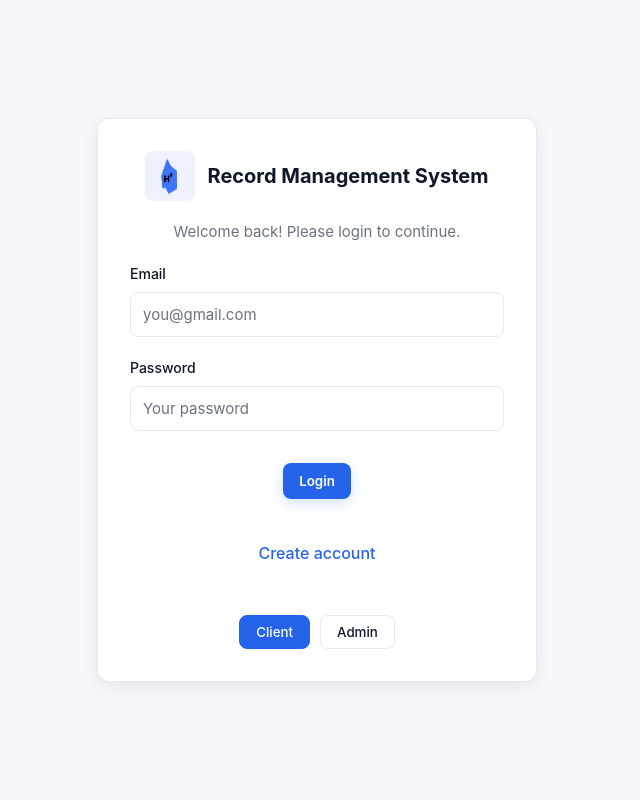
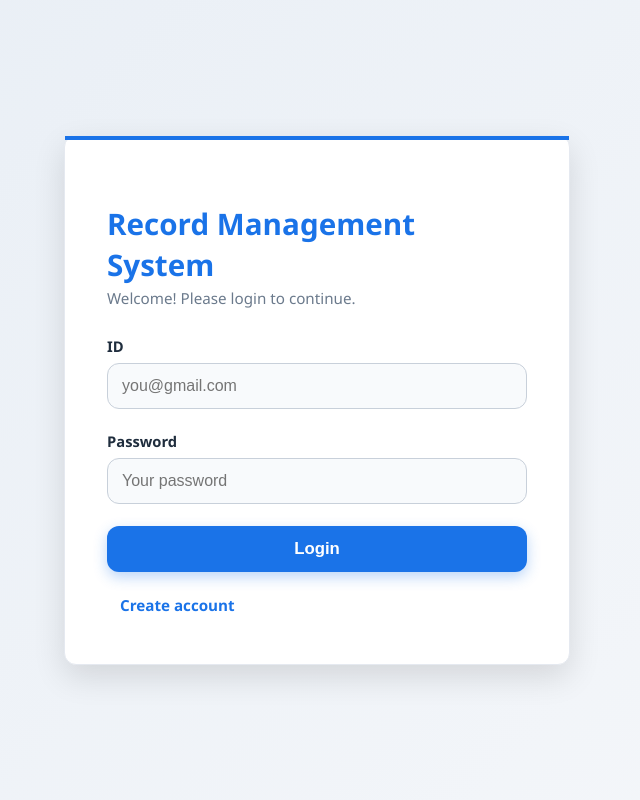
Before and after one commit to marcelo12211/Web-Tech--Midterm, a PHP site: page /login.php in a window 1280 px wide. Shown: the whole page, without its empty margins (323-963 px from the left). Run offline with PHP 8.4, Linux system fonts and the light colour scheme.

Commit message:
The login design has been adjusted

```diff
--- a/Webtech/css/design.css
+++ b/Webtech/css/design.css
@@ -1,60 +1,176 @@
 :root {
-  --bg: #f6f8fb;
-  --card: #ffffff;
-  --text-primary: #0f172a;
-  --text-muted: #6b7280;
-  --border-color: #e6e9ef;
-  --accent: #2563eb;
-  --accent-hover: #1d4ed8;
-  --danger: #dc2626;
-  --spacing-sm: 8px;
-  --spacing-md: 12px;
-  --spacing-lg: 20px;
-  --header-height: 64px;
-  --radius: 8px;
-  --shadow: 0 4px 18px rgba(11, 15, 30, 0.08);
-  --transition-fast: 0.2s ease-out;
-  * {
-    box-sizing: border-box;
-    font-family: Inter, system-ui, -apple-system, Segoe UI, Roboto,
-      "Helvetica Neue", Arial, sans-serif;
+  --bg: linear-gradient(135deg, #e8eef5, #f5f7fa);
+  --card-bg: #ffffff;
+
+  --color-primary: #1a73e8;
+  --color-primary-dark: #145ec2;
+  --color-accent: #2ecc71;
+  --color-error: #d93025;
+
+  --text-main: #1f2d3d;
+  --text-muted: #6b7a8c;
+
+  --border: #c8d0da;
+
+  --radius: 12px;
+  --shadow: 0 12px 32px rgba(0, 0, 0, 0.12);
 }
+
+/* Center layout */
 body {
   margin: 0;
+  padding: 0;
+  height: 100vh;
+
+  display: flex;
+  justify-content: center;
+  align-items: center;
+
   background: var(--bg);
-    color: var(--text-primary);
-    line-height: 1.5;
+  font-family: "Segoe UI", Arial, sans-serif;
+  color: var(--text-main);
 }
-  a {
+
+/* Login Card */
+.auth-card {
+  background: var(--card-bg);
+  padding: 48px 42px;
+
+  width: 420px;
+  border-radius: var(--radius);
+  box-shadow: var(--shadow);
+
+  animation: fadeIn 0.45s ease;
+  border: 1px solid #e5e9f0;
+  position: relative;
+}
+
+.auth-card::before {
+  content: "";
+  position: absolute;
+  top: 0;
+  left: 0;
+
+  width: 100%;
+  height: 4px;
+  background: var(--color-primary);
+}
+
+/* Title */
+.brand h1 {
+  font-size: 1.85rem;
+  font-weight: 750;
+  margin-bottom: 6px;
+  color: var(--color-primary);
+}
+
+.auth-card > p {
+  margin-top: -3px;
+  margin-bottom: 28px;
+  font-size: 0.95rem;
+  color: var(--text-muted);
+}
+
+/* Form Grid */
+.form-grid {
+  display: flex;
+  flex-direction: column;
+  gap: 22px; /* Perfect spacing between fields */
+}
+
+/* Label + Input Wrapper (aligned consistently) */
+.form-group {
+  display: flex;
+  flex-direction: column;
+}
+
+.form-group label {
+  font-size: 0.92rem;
+  font-weight: 600;
+  margin-bottom: 7px;
+  color: var(--text-main);
+}
+
+.form-group input {
+  padding: 13px 14px;
+  font-size: 1rem;
+
+  border: 1px solid var(--border);
+  border-radius: var(--radius);
+
+  background: #f8fafc;
+  transition: 0.25s ease;
+}
+
+/* Uniform hover and focus */
+.form-group input:hover {
+  border-color: var(--color-primary);
+}
+
+.form-group input:focus {
+  border-color: var(--color-primary);
+  box-shadow: 0 0 0 3px rgba(26, 115, 232, 0.22);
+  outline: none;
+}
+
+/* Buttons */
+.btn {
+  width: 100%;
+  padding: 13px;
+
+  border-radius: var(--radius);
+  cursor: pointer;
+
+  font-size: 1.05rem;
+  font-weight: 600;
+
+  border: none;
+  transition: 0.25s ease;
+}
+
+.btn.primary {
+  background: var(--color-primary);
+  color: white;
+  box-shadow: 0 5px 14px rgba(26, 115, 232, 0.3);
+}
+
+.btn.primary:hover {
+  background: var(--color-primary-dark);
+  transform: translateY(-2px);
+}
+
+/* Create Account Link */
+.btn.link {
+  background: transparent;
+  color: var(--color-primary);
+  font-size: 0.95rem;
   text-decoration: none;
-    transition: color var(--transition-fast);
 }
-  body.auth-page {
-    display: grid;
-    min-height: 100vh;
-    place-items: center;
-    padding: var(--spacing-lg);
-    background: var(--bg);
+
+.btn.link:hover {
+  color: var(--color-accent);
 }
-  .auth-card {
-    width: 440px;
-    max-width: 100%;
-    background: var(--card);
-    border-radius: 12px;
-    padding: 32px;
-    box-shadow: var(--shadow);
-    text-align: center;
-    backdrop-filter: none;
-    border: 1px solid var(--border-color);
-    color: var(--text-primary);
-    animation: slideInUp 0.6s ease;
-    position: relative;
-    z-index: 2;
+
+/* Error Message */
+.form-message {
+  margin-top: 15px;
+  padding: 12px;
+
+  background: #fde7e7;
+  border: 1px solid var(--color-error);
+
+  color: var(--color-error);
+  font-size: 0.9rem;
+  border-radius: var(--radius);
+
+  animation: shake 0.2s ease;
 }
-  @keyframes slideInUp {
+
+/* Animations */
+@keyframes fadeIn {
   from {
     opacity: 0;
-      transform: translateY(20px);
+    transform: translateY(12px);
   }
   to {
     opacity: 1;
@@ -62,151 +178,20 @@
   }
 }
 
-  .brand {
-    display: flex;
-    gap: var(--spacing-md);
-    align-items: center;
-    justify-content: center;
-    margin-bottom: var(--spacing-lg);
+@keyframes shake {
+  0% {
+    transform: translateX(0);
   }
-  .brand .logo {
-    width: 50px;
-    height: 50px;
-    border-radius: var(--radius);
-    background: #eef2ff;
-    padding: 6px;
+  25% {
+    transform: translateX(-2px);
   }
-  .brand h1 {
-    font-size: 20px;
-    font-weight: 700;
-    margin: 0;
-    color: var(--text-primary);
+  50% {
+    transform: translateX(2px);
   }
-
-  .auth-card p {
-    color: var(--text-muted);
-    margin-bottom: var(--spacing-lg);
-    font-size: 15px;
+  75% {
+    transform: translateX(-2px);
   }
-
-  .form-grid {
-    display: grid;
-    gap: var(--spacing-lg);
-    text-align: left;
-  }
-  .form-grid label {
-    font-size: 14px;
-    color: var(--text-primary);
-    font-weight: 500;
-    display: block;
-  }
-  .form-grid input {
-    width: 100%;
-    padding: 12px;
-    border: 1px solid var(--border-color);
-    border-radius: var(--radius);
-    margin-top: var(--spacing-sm);
-    background: var(--card);
-    font-size: 15px;
-    color: var(--text-primary);
-    transition: border-color var(--transition-fast),
-      box-shadow var(--transition-fast);
-  }
-  .form-grid input:focus {
-    border-color: var(--accent);
-    box-shadow: 0 0 0 3px rgba(37, 99, 235, 0.1);
-    outline: none;
-  }
-  .form-grid input::placeholder {
-    color: var(--text-muted);
-  }
-
-  .form-actions {
-    display: flex;
-    gap: var(--spacing-sm);
-    align-items: center;
-    justify-content: center;
-    margin-top: var(--spacing-md);
-  }
-
-  .form-message {
-    color: var(--danger);
-    font-size: 13px;
-    min-height: 18px;
-    text-align: center;
-    margin-top: var(--spacing-sm);
-  }
-  .btn {
-    padding: 10px 16px;
-    border-radius: var(--radius);
-    border: 0;
-    cursor: pointer;
-    font-weight: 600;
-    background: transparent;
-    transition: all var(--transition-fast);
-    text-align: center;
-  }
-  .btn.primary {
-    background: var(--accent);
-    color: #fff;
-    box-shadow: 0 4px 14px rgba(37, 99, 235, 0.2);
-  }
-  .btn.primary:hover {
-    background: var(--accent-hover);
-    box-shadow: 0 6px 16px rgba(37, 99, 235, 0.3);
-    transform: translateY(-1px);
-  }
-  .btn.link {
-    background: transparent;
-    color: var(--accent);
-    text-decoration: none;
-    padding: 10px 16px;
-    font-weight: 500;
-  }
-  .btn.link:hover {
-    color: var(--accent-hover);
-    text-decoration: underline;
-  }
-
-  .role-selector {
-    margin-top: var(--spacing-lg);
-    display: flex;
-    justify-content: center;
-    gap: 10px;
-  }
-
-  .role-btn {
-    background: transparent;
-    border: 1px solid var(--border-color);
-    color: var(--text-primary);
-    padding: 8px 16px;
-    border-radius: var(--radius);
-    cursor: pointer;
-    transition: all 0.3s ease;
-    font-weight: 500;
-  }
-
-  .role-btn.active {
-    background: var(--accent);
-    border-color: var(--accent);
-    color: #fff;
-  }
-
-  .role-btn:hover {
-    background: #f1f5f9;
-    border-color: #d1d8e0;
-  }
-  .role-btn.active:hover {
-    background: var(--accent-hover);
-    border-color: var(--accent-hover);
-  }
-
-  @media (max-width: 800px) {
-    .auth-page {
-      padding: var(--spacing-md);
-    }
-    .auth-card {
-      padding: 24px;
+  100% {
+    transform: translateX(0);
   }
 }
-}
--- a/Webtech/js/login.js
+++ b/Webtech/js/login.js
@@ -3,14 +3,16 @@ const roleInput = document.getElementById("roleInput");
 const clientBtn = document.getElementById("clientBtn");
 const adminBtn = document.getElementById("adminBtn");
 
-clientBtn.addEventListener("click", () => {
+if (clientBtn && adminBtn) {
+  clientBtn.addEventListener("click", () => {
     roleInput.value = "client";
     clientBtn.classList.add("active");
     adminBtn.classList.remove("active");
-});
+  });
 
-adminBtn.addEventListener("click", () => {
+  adminBtn.addEventListener("click", () => {
     roleInput.value = "admin";
     adminBtn.classList.add("active");
     clientBtn.classList.remove("active");
-});
+  });
+}
--- a/Webtech/login.php
+++ b/Webtech/login.php
@@ -50,19 +50,23 @@ if ($_SERVER["REQUEST_METHOD"] == "POST") {
 <body class="auth-page">
   <main class="auth-card">
     <div class="brand">
-      <img src="assets/logo.png" alt="Logo" class="logo" style="width:50px;height:50px;border-radius:8px;">
       <h1>Record Management System</h1>
     </div>
 
-    <p>Welcome back! Please login to continue.</p>
+    <p>Welcome! Please login to continue.</p>
 
     <form method="POST" class="form-grid">
-      <label>Email
-        <input type="email" name="email" required placeholder="you@gmail.com">
-      </label>
-      <label>Password
-        <input type="password" name="password" required placeholder="Your password">
-      </label>
+
+  <div class="form-group">
+    <label>ID</label>
+    <input type="email" name="email" required placeholder="you@gmail.com">
+  </div>
+
+  <div class="form-group">
+    <label>Password</label>
+    <input type="password" name="password" required placeholder="Your password">
+  </div>
+
 
       <input type="hidden" name="role" id="roleInput" value="client">
 
@@ -72,12 +76,6 @@ if ($_SERVER["REQUEST_METHOD"] == "POST") {
       <div class="form-actions">
         <a href="register.php" class="btn link">Create account</a>
       </div>
-
-      <div class="role-selector">
-        <button type="button" class="role-btn active" id="clientBtn">Client</button>
-        <button type="button" class="role-btn" id="adminBtn">Admin</button>
-      </div>
-
       <?php if (!empty($message)): ?>
         <p class="form-message"><?php echo $message; ?></p>
       <?php endif; ?>
```
Lines whose indentation alone changed are shown as unchanged.
